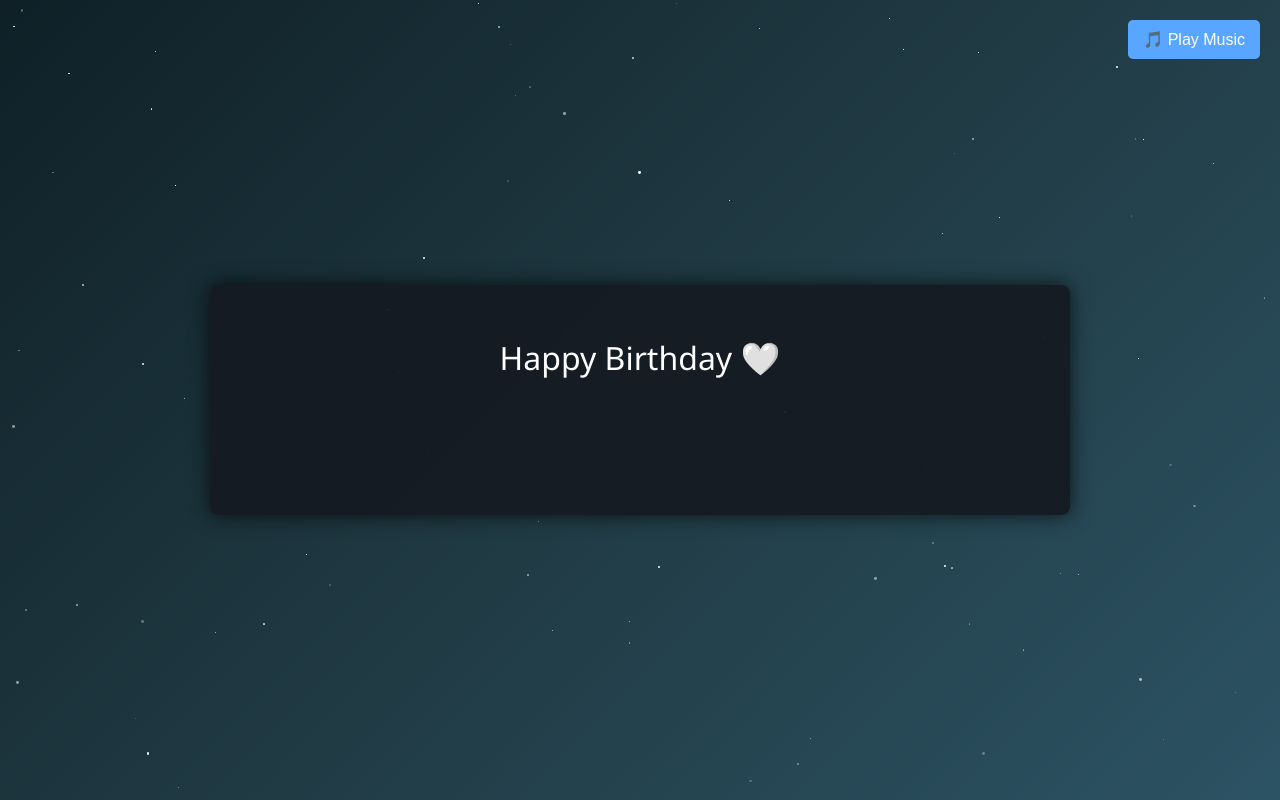
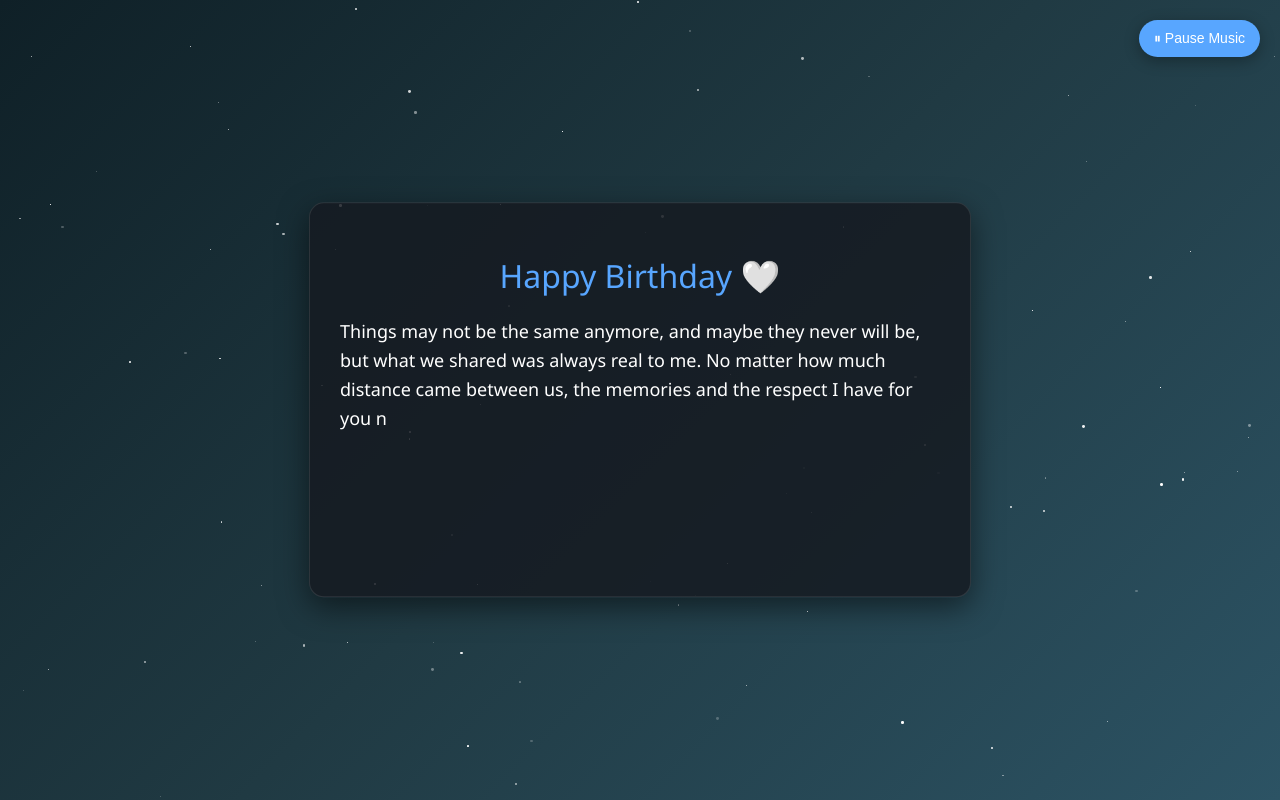
Before and after one commit to panjapriyanshu23-tech/ss-bd, a plain HTML site: page imdex.html in a window 1280 px wide. Both pictures are taken after a click on the button "🎵 Play Music". Drawn offline with Linux system fonts and the light colour scheme.

Commit message:
Update imdex.html

```diff
--- a/imdex.html
+++ b/imdex.html
@@ -2,6 +2,7 @@
 <html lang="en">
 <head>
 <meta charset="UTF-8">
+<meta name="viewport" content="width=device-width, initial-scale=1.0">
 <title>For You 🤍</title>
 <style>
 /* Body & background */
@@ -10,7 +11,7 @@ body{
   padding:0;
   background: linear-gradient(135deg, #0f2027, #203a43, #2c5364);
   color:white;
-  font-family: 'Segoe UI', sans-serif;
+  font-family: 'Segoe UI', Tahoma, Geneva, Verdana, sans-serif;
   overflow:hidden;
   text-align:center;
   height:100vh;
@@ -31,10 +32,8 @@ body{
 
 /* Shooting stars */
 @keyframes shoot {
-  to {
-    transform: translateX(120vw) translateY(60vh) rotate(45deg);
-    opacity:0;
-  }
+  0% { transform: translateX(0) translateY(0) rotate(45deg); opacity: 1; }
+  100% { transform: translateX(120vw) translateY(60vh) rotate(45deg); opacity:0; }
 }
 
 /* Container */
@@ -43,35 +42,43 @@ body{
   top:50%;
   left:50%;
   transform:translate(-50%,-50%);
-  width:80%;
-  max-width:800px;
-  background-color: rgba(22,27,34,0.95);
+  width:85%;
+  max-width:600px;
+  background-color: rgba(22,27,34,0.85);
   padding: 30px;
-  border-radius:8px;
-  box-shadow: 0 0 20px rgba(0,0,0,0.7);
+  border-radius:15px;
+  box-shadow: 0 10px 30px rgba(0,0,0,0.5);
   z-index:10;
+  max-height:80vh;
   overflow-y:auto;
-  max-height:80vh;
+  border: 1px solid rgba(255,255,255,0.1);
 }
 
 /* Text */
 h1{
   font-weight:300;
-  margin-bottom:30px;
+  margin-bottom:20px;
+  color: #58a6ff;
 }
 p{
   font-size:18px;
   line-height:1.6;
-  opacity:0;
+  margin-bottom: 15px;
+  text-align: left;
+  min-height: 1.2em;
+  /* Yahan fix kiya: opacity 1 kar di */
+  opacity: 1 !important;
 }
 
 /* Cursor for typewriter */
 .cursor {
   display: inline-block;
-  width: 10px;
+  width: 8px;
+  height: 18px;
   background-color: #58a6ff;
-  margin-left:2px;
-  animation: blink 1s step-start infinite;
+  margin-left:5px;
+  vertical-align: middle;
+  animation: blink 0.8s step-start infinite;
 }
 @keyframes blink{
   50% { background-color: transparent; }
@@ -80,7 +87,7 @@ p{
 /* Floating hearts */
 @keyframes floatUp {
   0% { transform: translateY(0) scale(1); opacity:1; }
-  100% { transform: translateY(-80px) scale(1.2); opacity:0; }
+  100% { transform: translateY(-100px) scale(1.5); opacity:0; }
 }
 
 /* Music play button */
@@ -88,29 +95,25 @@ p{
   position:fixed;
   top:20px;
   right:20px;
-  z-index:20;
+  z-index:100;
   padding:10px 15px;
   background:#58a6ff;
   border:none;
-  border-radius:5px;
+  border-radius:20px;
   color:white;
-  font-size:16px;
+  font-size:14px;
   cursor:pointer;
-}
-#playMusic:hover{
-  background:#1f6feb;
+  box-shadow: 0 4px 15px rgba(0,0,0,0.3);
 }
 </style>
 </head>
 <body>
 
-<!-- Music -->
 <audio id="bgMusic" loop>
   <source src="https://cdn.pixabay.com/download/audio/2022/03/15/audio_4bfb5e.mp3" type="audio/mpeg">
 </audio>
 <button id="playMusic">🎵 Play Music</button>
 
-<!-- Container -->
 <div class="container">
   <h1>Happy Birthday 🤍</h1>
   <p id="line1"></p>
@@ -122,11 +125,17 @@ p{
 <script>
 // =================== Music Button ===================
 const music = document.getElementById('bgMusic');
-document.getElementById('playMusic').addEventListener('click',()=>{
-  music.play();
+document.getElementById('playMusic').addEventListener('click', function() {
+  if (music.paused) {
+    music.play();
+    this.innerText = "⏸ Pause Music";
+  } else {
+    music.pause();
+    this.innerText = "🎵 Play Music";
+  }
 });
 
-// =================== Typewriter ===================
+// =================== Typewriter Logic ===================
 const lines = [
 `Things may not be the same anymore, and maybe they never will be, but what we shared was always real to me. No matter how much distance came between us, the memories and the respect I have for you never faded.`,
 `If I ever said or did anything that hurt you, even unintentionally, I’m truly sorry. It was never my intention to cause you pain. Please forgive me if I ever became the reason for your sadness.`,
@@ -134,74 +143,83 @@ const lines = [
 `Happy Birthday, dear. I’ll always wish the best for you. 🤍`
 ];
 
-const delay = 50; // typing speed in ms
-function typeLine(lineIndex, charIndex){
-  if(lineIndex >= lines.length) return;
-  const lineEl = document.getElementById(`line${lineIndex+1}`);
-  lineEl.innerHTML += lines[lineIndex][charIndex] || '';
-  if(charIndex < lines[lineIndex].length - 1){
-    setTimeout(()=>typeLine(lineIndex,charIndex+1),delay);
-  } else {
-    if(lineIndex < lines.length -1){
-      const cursor = document.createElement('span');
-      cursor.classList.add('cursor');
-      document.getElementById(`line${lineIndex+2}`).appendChild(cursor);
-      setTimeout(()=>typeLine(lineIndex+1,0),delay*2);
+let currentLine = 0;
+let currentChar = 0;
+const delay = 40; // typing speed
+
+function type() {
+  if (currentLine < lines.length) {
+    let targetElement = document.getElementById(`line${currentLine + 1}`);
+
+    // Cursor handling
+    let cursor = document.querySelector('.cursor');
+    if(cursor) cursor.remove();
+
+    targetElement.innerHTML = lines[currentLine].substring(0, currentChar) + '<span class="cursor"></span>';
+
+    if (currentChar < lines[currentLine].length) {
+      currentChar++;
+      setTimeout(type, delay);
+    } else {
+      // Remove cursor from finished line and move to next
+      targetElement.innerHTML = lines[currentLine];
+      currentLine++;
+      currentChar = 0;
+      setTimeout(type, 800); // Pause between lines
     }
   }
 }
-// Start typing with cursor
-const cursorStart = document.createElement('span');
-cursorStart.classList.add('cursor');
-document.getElementById('line1').appendChild(cursorStart);
-typeLine(0,0);
 
-// =================== Stars ===================
-document.addEventListener("DOMContentLoaded", ()=>{
-  for(let i=0;i<100;i++){
+// Start typing on load
+window.onload = type;
+
+// =================== Stars Background ===================
+function createStars() {
+  for(let i=0; i<100; i++){
     let star = document.createElement("div");
     star.classList.add("star");
-    star.style.width=Math.random()*3+"px";
-    star.style.height=star.style.width;
-    star.style.top=Math.random()*100+"vh";
-    star.style.left=Math.random()*100+"vw";
-    star.style.animationDuration=(Math.random()*3+2)+"s";
+    let size = Math.random()*3;
+    star.style.width = size + "px";
+    star.style.height = size + "px";
+    star.style.top = Math.random()*100 + "vh";
+    star.style.left = Math.random()*100 + "vw";
+    star.style.animationDuration = (Math.random()*3 + 2) + "s";
     document.body.appendChild(star);
   }
-});
+}
+createStars();
 
-// =================== Shooting Stars ===================
+// Shooting stars function
 function shootingStar(){
   let star = document.createElement("div");
-  star.classList.add("star");
-  star.style.width="2px";
-  star.style.height="2px";
-  star.style.top = Math.random()*50 + "vh";
+  star.style.position = "absolute";
+  star.style.width = "2px";
+  star.style.height = "2px";
+  star.style.background = "white";
+  star.style.top = Math.random()*40 + "vh";
   star.style.left = "-10px";
-  star.style.background = "white";
-  star.style.opacity = 0.8;
-  star.style.transform = "rotate(45deg)";
-  star.style.animation = "shoot 1s linear forwards";
+  star.style.animation = "shoot 2s linear forwards";
+  star.style.zIndex = "1";
   document.body.appendChild(star);
-  setTimeout(()=>document.body.removeChild(star),1000);
+  setTimeout(() => star.remove(), 2000);
 }
-setInterval(shootingStar,3000);
+setInterval(shootingStar, 4000);
 
-// =================== Clickable Hearts ===================
-document.body.addEventListener("click",(e)=>{
-  const colors = ["#ff4d6d","#ffb347","#4dffb3","#4da6ff","#ff71ce","#ffff4d"];
+// =================== Heart Click Effect ===================
+document.addEventListener("click", (e) => {
+  if(e.target.id === 'playMusic') return;
+  const colors = ["#ff4d6d", "#ffb347", "#4dffb3", "#ff71ce"];
   let heart = document.createElement("div");
-  heart.innerHTML="❤️";
-  heart.style.position="absolute";
-  heart.style.left=e.clientX+"px";
-  heart.style.top=e.clientY+"px";
-  heart.style.fontSize = `${12 + Math.random()*20}px`;
-  heart.style.color = colors[Math.floor(Math.random()*colors.length)];
-  heart.style.zIndex = 20;
+  heart.innerHTML = "❤️";
+  heart.style.position = "fixed";
+  heart.style.left = (e.clientX - 10) + "px";
+  heart.style.top = (e.clientY - 10) + "px";
+  heart.style.fontSize = "20px";
   heart.style.pointerEvents = "none";
-  heart.style.animation="floatUp 1.5s forwards ease-out";
+  heart.style.animation = "floatUp 1s forwards ease-out";
+  heart.style.zIndex = "100";
   document.body.appendChild(heart);
-  setTimeout(()=>heart.remove(),1500);
+  setTimeout(() => heart.remove(), 1000);
 });
 </script>
 
```
